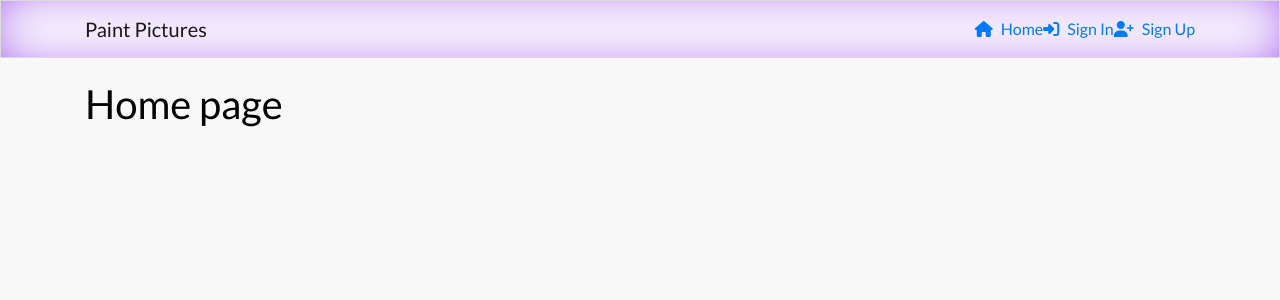
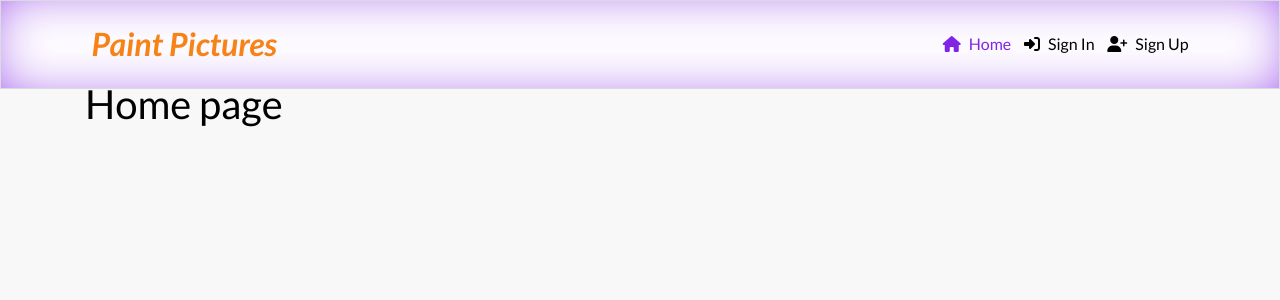
Before and after one commit to Belan-Mihail/paint_picture, a React (Create React App) app: page / in a window 1280 px wide. Shown: the top 300 px of the page. Built offline with nearby package versions, Linux system fonts and the light colour scheme.

Commit message:
add styles for logo and navlinks

```diff
--- a/src/components/NavBar.js
+++ b/src/components/NavBar.js
@@ -3,13 +3,17 @@ import { Container } from "react-bootstrap";
 import { Navbar } from "react-bootstrap";
 import { Nav } from "react-bootstrap";
 import { NavLink } from "react-router-dom";
-import styles from '../styles/NavBar.module.css'
+import styles from "../styles/NavBar.module.css";
 
 const NavBar = () => {
   return (
     <Navbar expand="md" fixed="top" className={styles.NavBar}>
       <Container>
-        <NavLink to="/">
+        <NavLink
+          to="/"
+          className={styles.NavLink}
+          activeClassName={styles.Active}
+        >
           <Navbar.Brand className={styles.Logo}>
             <span>Paint Pictures</span>
           </Navbar.Brand>
@@ -17,20 +21,35 @@ const NavBar = () => {
         <Navbar.Toggle aria-controls="basic-navbar-nav" />
         <Navbar.Collapse id="basic-navbar-nav">
           <Nav className="ml-auto text-left">
-            <NavLink exact to="/">
-            <i className="fas fa-home mr-2"></i>Home
+            <NavLink
+              exact
+              to="/"
+              className={styles.NavLink}
+              activeClassName={styles.Active}
+            >
+              <i className="fas fa-home mr-2"></i>Home
             </NavLink>
-            <NavLink exact to="/signin">
-            <i className="fas fa-sign-in-alt mr-2"></i>Sign In
+            <NavLink
+              exact
+              to="/signin"
+              className={styles.NavLink}
+              activeClassName={styles.Active}
+            >
+              <i className="fas fa-sign-in-alt mr-2"></i>Sign In
             </NavLink>
-            <NavLink exact to="/signup">
-            <i className="fas fa-user-plus mr-2"></i>Sign Up
+            <NavLink
+              exact
+              to="/signup"
+              className={styles.NavLink}
+              activeClassName={styles.Active}
+            >
+              <i className="fas fa-user-plus mr-2"></i>Sign Up
             </NavLink>
           </Nav>
         </Navbar.Collapse>
       </Container>
     </Navbar>
   );
-}
+};
 
 export default NavBar;
--- a/src/styles/NavBar.module.css
+++ b/src/styles/NavBar.module.css
@@ -7,3 +7,23 @@
 .NavBar:hover {
   box-shadow: inset 0px 0px 62px -20px #8224e5;
 }
+
+.Logo {
+    font-size: 2rem;
+    font-weight: 700;
+    letter-spacing: 1.1;
+    font-style: italic;
+}
+
+.Logo span {
+    color: #f78215;
+}
+
+.NavLink {
+padding: .4rem;
+color: #000;
+}
+
+.Active, .Active i {
+    color: #8224e5;
+}
```
Lines whose indentation alone changed are shown as unchanged.
